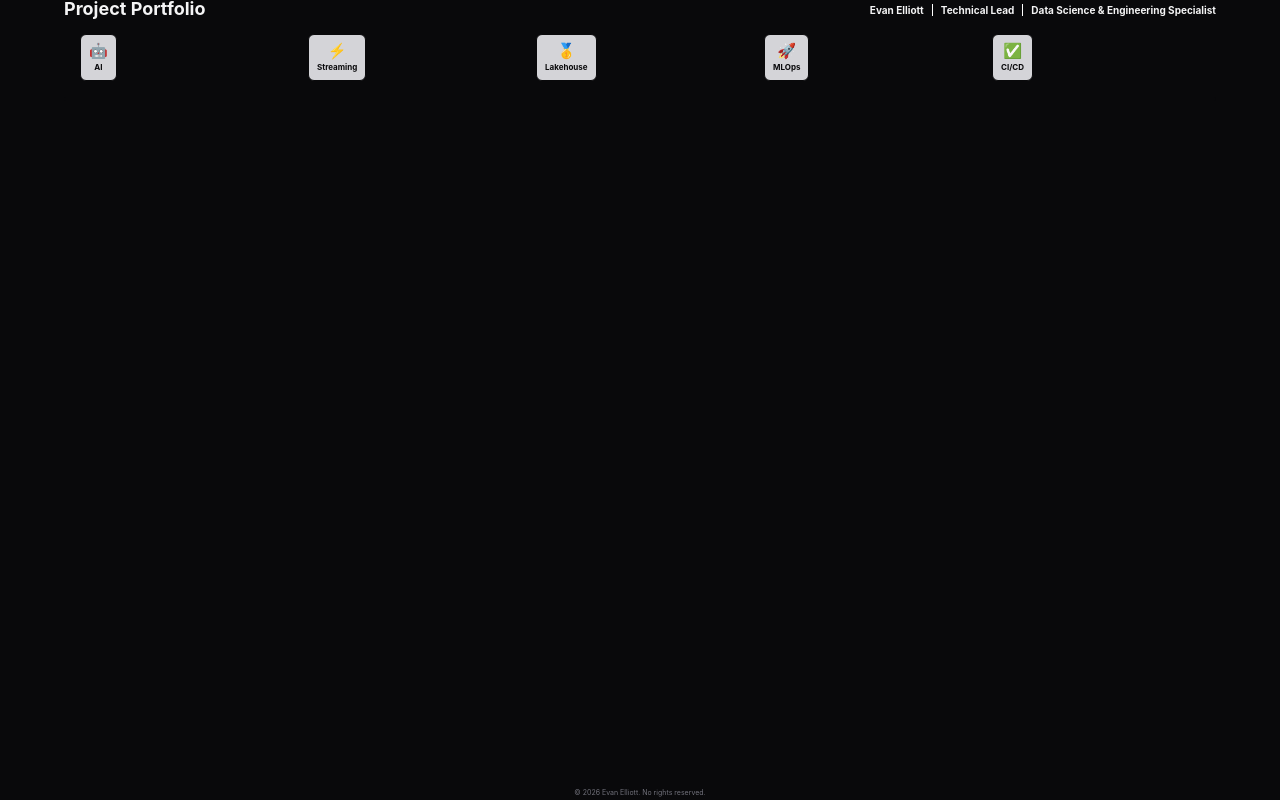
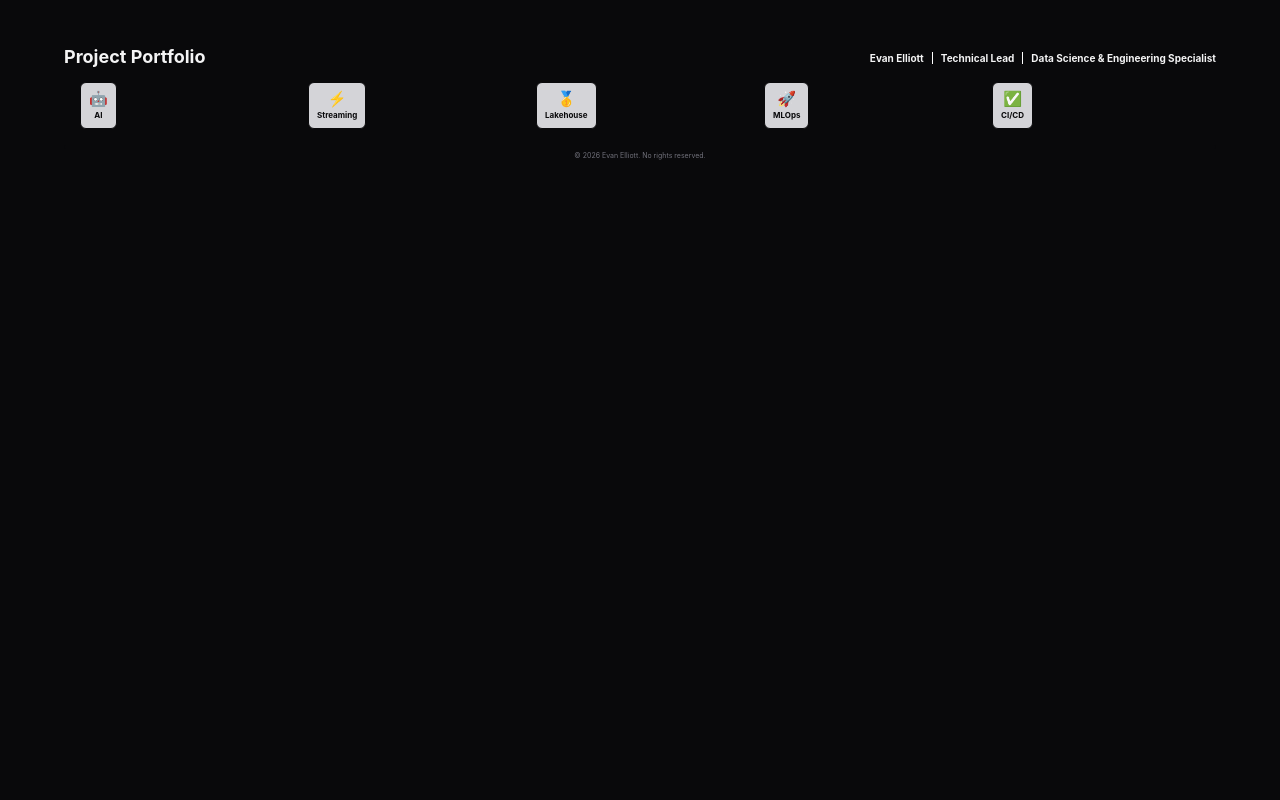
Before and after one commit to evanelliott/portfolio, a Vue app: page / in a window 1280 px wide. Built offline with nearby package versions, Linux system fonts and the light colour scheme.

Commit message:
Try ios optimised layout

```diff
--- a/src/App.vue
+++ b/src/App.vue
@@ -16,8 +16,7 @@ const handleProjectSelect = (id: string) => {
 <template>
   <div class="project-root min-h-screen flex flex-col bg-zinc-950 text-zinc-100 sm:px-16 isolate">
 
-    <!-- Top Header -->
-    <header class="w-full shrink-0 z-20 pt-12 sm:pt-0 pb-4 sm:pb-4">
+    <header class="w-full shrink-0 z-20 pt-12 pb-4 sticky top-0 bg-zinc-950 backdrop-blur-md">
       <div class="max-w-7xl mx-auto px-4 sm:px-0 flex justify-between items-end">
         <h4 class="font-bold leading-none text-[18px]">Project Portfolio</h4>
         <div class="hidden sm:block text-[10px] font-bold">
@@ -29,12 +28,9 @@ const handleProjectSelect = (id: string) => {
     </header>
 
     <!-- Main Layout Container -->
-    <!-- On mobile, Project Bar is horizontal (col). On Desktop, it's vertical (row) -->
     <div class="flex-1 flex flex-col">
-
       <!-- Project Pane Bar -->
-      <!-- sm:h-full ensures it stretches the vertical height on desktop -->
-      <aside class="order-1 w-full h-auto shrink-0 bg-zinc-950 z-10 px-4 pb-4">
+      <aside class="sticky top-[80px] z-10 bg-zinc-950 px-4 pb-4">
         <!-- flex-1 on the panes inside this flex container will force them to distribute evenly -->
         <nav class="flex flex-row h-full w-full p-0 gap-2 sm:gap-5">
           <ProjectPane
@@ -48,8 +44,9 @@ const handleProjectSelect = (id: string) => {
         </nav>
       </aside>
 
-      <!-- Main Viewport -->
-      <main class="order-2 flex-1 relative overflow-y-auto text-zinc-950 bg-zinc-950 custom-scrollbar">
+      <!-- REMOVED: overflow-y-auto and flex-1 relative -->
+      <!-- Let the browser handle the scroll -->
+      <main class="text-zinc-950 bg-zinc-950">
         <RouterView v-slot="{ Component }">
           <Transition name="page" mode="out-in">
             <component :is="Component" :selectedId="selectedId" :projects="projects" />
@@ -57,28 +54,30 @@ const handleProjectSelect = (id: string) => {
         </RouterView>
       </main>
 
+      <footer class="w-full py-0.5 text-center shrink-0 bg-zinc-950 z-20">
+        <div class="text-[7px] text-zinc-500">
+          &copy; {{ new Date().getFullYear() }} Evan Elliott. No rights reserved.
+        </div>
+      </footer>
     </div>
-
-    <footer class="w-full py-0.5 text-center shrink-0 bg-zinc-950 z-20">
-      <div class="text-[7px] text-zinc-500">
-        &copy; {{ new Date().getFullYear() }} Evan Elliott. No rights reserved.
-      </div>
-    </footer>
   </div>
 </template>
 
 
 <style>
-/* Important: Removed height: 100% to allow the document to grow and scroll */
-html, body {
+html {
+  /* This ensures the 'top' of the bounce and the address bar see this color */
+  background-color: #09090b;
+}
+
+body {
+  /* Using dvh here is fine for the body background */
+  min-h: 100dvh;
   margin: 0;
-  padding: 0;
-  background-color: #09090b;
-  /* Helps with smooth momentum scrolling on iOS */
-  -webkit-overflow-scrolling: touch;
 }
 
 .project-root {
+  /* Essential for the content to go UNDER the translucent bars */
   padding-top: env(safe-area-inset-top);
   padding-bottom: env(safe-area-inset-bottom);
 }
```
